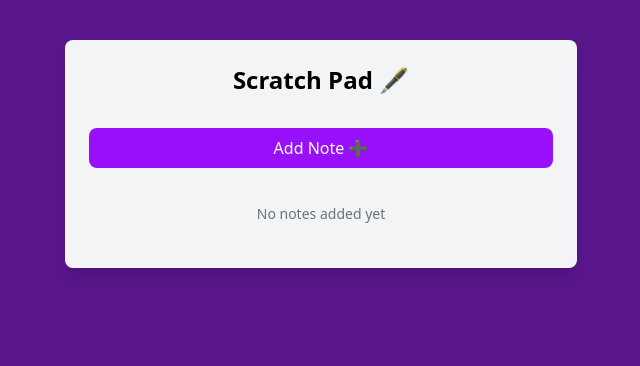
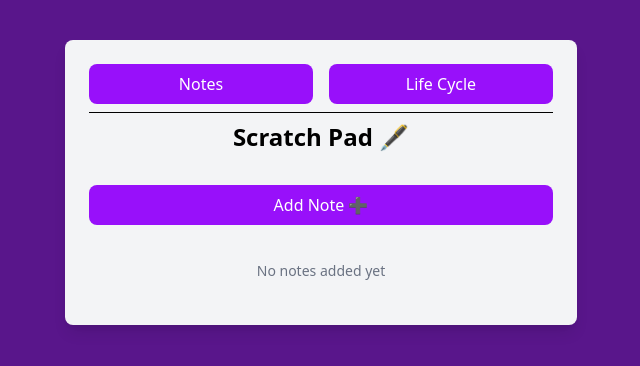
Before and after one commit to EslamKamel89/Scratchpad, a React (Vite) app: page / in a window 1280 px wide. Shown: the top 366 px of the page, without its empty margins (319-959 px from the left). Built offline with nearby package versions, Linux system fonts and the light colour scheme.

Commit message:
feat(ui): restructure app with tabbed navigation
- Add Notes and LifeCycle tabs with dedicated components
- Move note-related components into /Notes subdirectory
- Implement basic React lifecycle demo toggle

```diff
--- a/src/App.tsx
+++ b/src/App.tsx
@@ -1,31 +1,22 @@
 import { useState } from "react";
-import NoteCard from "./components/Card";
-import Header from "./components/Header";
-import NoteForm, { type NoteFormData } from "./components/NoteForm";
+import LifeCycle from "./components/LifeCycle/LifeCycle";
+import Notes from "./components/Notes/Notes";
 
 function App() {
-  const [notes, setNotes] = useState<NoteFormData[]>([]);
-  const deleteNote = (note: NoteFormData) => {
-    const confirm = window.confirm("Are you sure you want to delete this note");
-    if (!confirm) return;
-    setNotes(notes.filter((n) => n.id !== note.id));
-  };
+  const [tab, setTab] = useState(0);
   return (
     <div className="mx-auto mt-10 max-w-lg rounded-lg bg-gray-100 p-6 shadow-lg">
-      <Header>Scratch Pad 🖋️</Header>
-      <NoteForm notes={notes} setNotes={setNotes} />
-      <ul>
-        {notes.map((n) => (
-          <li className="flex flex-col space-y-4" key={`${n.id}`}>
-            <NoteCard note={n} onDelete={deleteNote} />
-          </li>
-        ))}
-        {!notes.length && (
-          <p className="my-5 w-full text-center text-sm text-gray-500">
-            No notes added yet
-          </p>
-        )}
-      </ul>
+      <div className="flex flex-row space-x-4">
+        <button onClick={() => setTab(0)} className="btn">
+          Notes
+        </button>
+        <button onClick={() => setTab(1)} className="btn">
+          Life Cycle
+        </button>
+      </div>
+      <div className="my-2 w-full border-b shadow-lg"></div>
+      {tab === 0 && <Notes />}
+      {tab === 1 && <LifeCycle />}
     </div>
   );
 }
--- /dev/null
+++ b/src/components/LifeCycle/LifeCycle.tsx
@@ -0,0 +1,22 @@
+import { useState } from "react";
+
+const LifeCycle = () => {
+  const [showLogger, setShowLogger] = useState(false);
+  return (
+    <div>
+      <h2 className="my-3 text-center text-2xl font-bold">
+        React Life Cycle Playground
+      </h2>
+      <button onClick={() => setShowLogger(!showLogger)} className="btn">
+        {showLogger ? "Unmount logger" : "Mount logger"}
+      </button>
+      {showLogger && (
+        <div className="my-4 flex h-44 w-full items-center justify-center rounded-2xl bg-purple-950 text-white">
+          <div>Logger</div>
+        </div>
+      )}
+    </div>
+  );
+};
+
+export default LifeCycle;
--- a/src/components/NoteForm.tsx
+++ b/src/components/Notes/NoteForm.tsx
@@ -1,7 +1,7 @@
 import { useState, type ReactNode } from "react";
-import SelectInput from "./Inputs/SelectInput";
-import TextAreaInput from "./Inputs/TextAreaInput";
-import TextInput from "./Inputs/TextInput";
+import SelectInput from "../Inputs/SelectInput";
+import TextAreaInput from "../Inputs/TextAreaInput";
+import TextInput from "../Inputs/TextInput";
 
 type NoteFormProps = {
   children?: ReactNode;
--- /dev/null
+++ b/src/components/Notes/Notes.tsx
@@ -0,0 +1,34 @@
+import { useState } from "react";
+import NoteCard from "./Card";
+import Header from "./Header";
+import type { NoteFormData } from "./NoteForm";
+import NoteForm from "./NoteForm";
+
+function Notes() {
+  const [notes, setNotes] = useState<NoteFormData[]>([]);
+  const deleteNote = (note: NoteFormData) => {
+    const confirm = window.confirm("Are you sure you want to delete this note");
+    if (!confirm) return;
+    setNotes(notes.filter((n) => n.id !== note.id));
+  };
+  return (
+    <div className="">
+      <Header>Scratch Pad 🖋️</Header>
+      <NoteForm notes={notes} setNotes={setNotes} />
+      <ul>
+        {notes.map((n) => (
+          <li className="flex flex-col space-y-4" key={`${n.id}`}>
+            <NoteCard note={n} onDelete={deleteNote} />
+          </li>
+        ))}
+        {!notes.length && (
+          <p className="my-5 w-full text-center text-sm text-gray-500">
+            No notes added yet
+          </p>
+        )}
+      </ul>
+    </div>
+  );
+}
+
+export default Notes;
```
Also changed, not shown: src/components/Notes/Card.tsx (renamed from src/components/Card.tsx), src/components/Notes/Header.tsx (renamed from src/components/Header.tsx).
